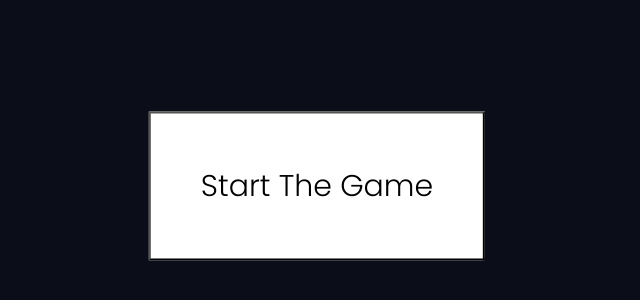
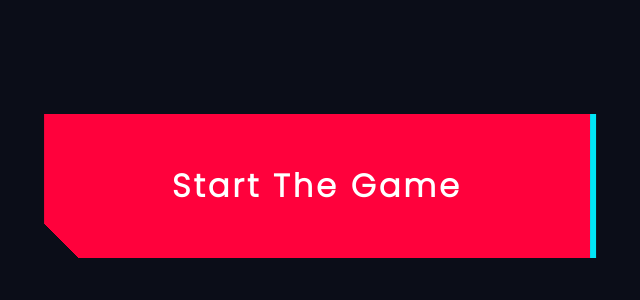
Before and after one commit to GabrielTuzzo/quiz-game, a plain HTML site: page index.html in a window 1280 px wide. Shown: the part 214-514 px from the top of the page, without its empty margins (323-963 px from the left). Drawn offline with Linux system fonts and the light colour scheme.

Commit message:
new commit

```diff
--- a/style/index.css
+++ b/style/index.css
@@ -86,15 +86,113 @@ body {
 .incorrect:hover {
     background-color: #ff7e7e;
 }
-.main-btn {
-    padding: 50px;
-    color: #000;
-    background-color: #fff;
-    font-size: 30px;
-}
+
 .title-body {
     position: absolute;
     top: 50%;
     left: 50%;
     transform: translate(-50%, -50%);
 }
+
+
+.main-btn,
+.main-btn::after {
+ padding: 3.5rem 8rem;
+ font-size: 18px;
+ background: linear-gradient(45deg, transparent 5%, #ff013c 5%);
+ border: 0;
+ color: #fff;
+ letter-spacing: 3px;
+ line-height: 1;
+ box-shadow: 6px 0px 0px #00e6f6;
+ outline: transparent;
+ position: relative;
+ font-size: 2rem;
+ font-weight: 600;
+}
+
+.main-btn::after {
+ --slice-0: inset(50% 50% 50% 50%);
+ --slice-1: inset(80% -6px 0 0);
+ --slice-2: inset(50% -6px 30% 0);
+ --slice-3: inset(10% -6px 85% 0);
+ --slice-4: inset(40% -6px 43% 0);
+ --slice-5: inset(80% -6px 5% 0);
+ content: "HOVER ME";
+ display: block;
+ position: absolute;
+ top: 0;
+ left: 0;
+ right: 0;
+ bottom: 0;
+ background: linear-gradient(45deg, transparent 3%, #00e6f6 3%, #00e6f6 5%, #ff013c 5%);
+ text-shadow: -3px -3px 0px #f8f005, 3px 3px 0px #00e6f6;
+ clip-path: var(--slice-0);
+}
+
+.main-btn:hover {
+    cursor: pointer;
+}
+
+.main-btn:hover::after {
+ animation: 1s glitch;
+ animation-timing-function: steps(2, end);
+
+}
+
+@keyframes glitch {
+ 0% {
+  clip-path: var(--slice-1);
+  transform: translate(-20px, -10px);
+ }
+
+ 10% {
+  clip-path: var(--slice-3);
+  transform: translate(10px, 10px);
+ }
+
+ 20% {
+  clip-path: var(--slice-1);
+  transform: translate(-10px, 10px);
+ }
+
+ 30% {
+  clip-path: var(--slice-3);
+  transform: translate(0px, 5px);
+ }
+
+ 40% {
+  clip-path: var(--slice-2);
+  transform: translate(-5px, 0px);
+ }
+
+ 50% {
+  clip-path: var(--slice-3);
+  transform: translate(5px, 0px);
+ }
+
+ 60% {
+  clip-path: var(--slice-4);
+  transform: translate(5px, 10px);
+ }
+
+ 70% {
+  clip-path: var(--slice-2);
+  transform: translate(-10px, 10px);
+ }
+
+ 80% {
+  clip-path: var(--slice-5);
+  transform: translate(20px, -10px);
+ }
+
+ 90% {
+  clip-path: var(--slice-1);
+  transform: translate(-10px, 0px);
+ }
+
+ 100% {
+  clip-path: var(--slice-1);
+  transform: translate(0);
+ }
+}
```
